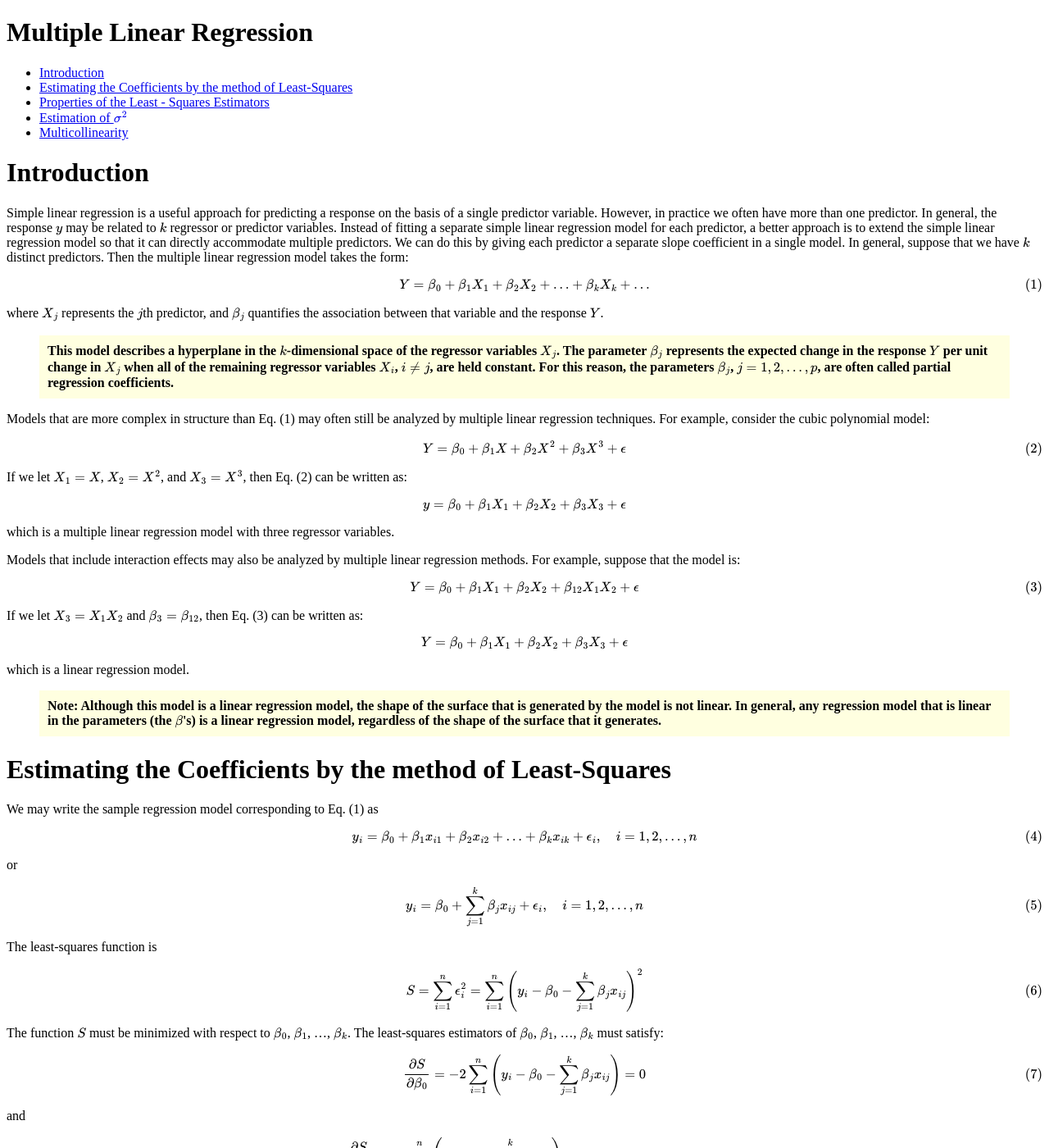
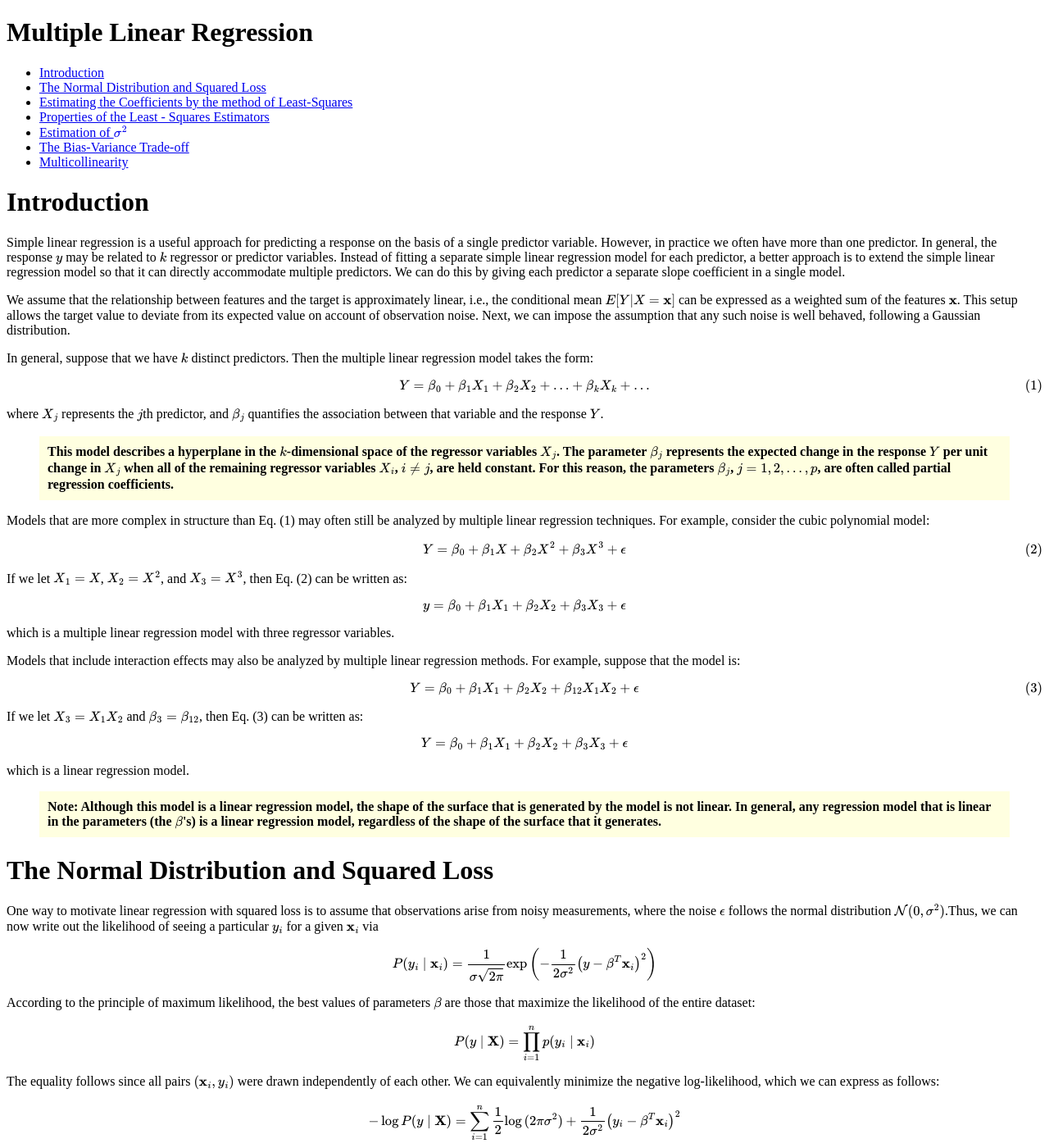
Before and after one commit to MLBible/classical-ml, a Jekyll site: the page built from multiple-linear-regression/index.md, in a window 1280 px wide and 1400 px high. Shown: the whole window at 82% size. Built offline with Jekyll 4.4.1, drawn with Linux system fonts in a browser that asks for light colours; formulas are drawn with MathJax 3; some of the changed text lies outside the part shown.

Commit message:
mlr update

```diff
--- a/multiple-linear-regression/index.md
+++ b/multiple-linear-regression/index.md
@@ -4,7 +4,13 @@ title: Multiple Linear Regression
 ---
 # Introduction
 
-Simple linear regression is a useful approach for predicting a response on the basis of a single predictor variable. However, in practice we often have more than one predictor. In general, the response $$y$$ may be related to $$k$$ regressor or predictor variables. Instead of fitting a separate simple linear regression model for each predictor, a better approach is to extend the simple linear regression model so that it can directly accommodate multiple predictors. We can do this by giving each predictor a separate slope coefficient in a single model. In general, suppose that we have $$k$$ distinct predictors. Then the multiple linear regression model takes the form:
+Simple linear regression is a useful approach for predicting a response on the basis of a single predictor variable. However, in practice we often have more than one predictor. In general, the response $$y$$ may be related to $$k$$ regressor or predictor variables. Instead of fitting a separate simple linear regression model for each predictor, a better approach is to extend the simple linear regression model so that it can directly accommodate multiple predictors. We can do this by giving each predictor a separate slope coefficient in a single model.
+
+We assume that the relationship between features and the target is approximately linear, i.e., the conditional mean $E[Y \vert X=\mathbf{x}]$ can be expressed as a weighted sum of the features $\mathbf{x}$. This setup allows the target value to deviate from its expected value on account of observation noise. Next, we can impose the assumption that any such noise is well behaved, following a Gaussian distribution.
+
+
+
+In general, suppose that we have $$k$$ distinct predictors. Then the multiple linear regression model takes the form:
 
 $$
 Y = \beta_0 + \beta_1X_1 + \beta_2X_2 + \ldots + \beta_kX_k + \ldots \tag{1}
@@ -49,6 +55,29 @@ which is a linear regression model.
 <blockquote style="background-color: #FFFFE0; padding: 10px;">
 <b>Note: Although this model is a linear regression model, the shape of the surface that is generated by the model is not linear. In general, any regression model that is linear in the parameters (the $\beta$'s) is a linear regression model, regardless of the shape of the surface that it generates.</b>
 </blockquote>
+
+# The Normal Distribution and Squared Loss
+
+One way to motivate linear regression with squared loss is to assume that observations arise from noisy measurements, where the noise $\epsilon$ follows the normal distribution $\mathcal{N}(0, \sigma^2)$.Thus, we can now write out the likelihood of seeing a particular $y_i$ for a given $\mathbf{x}_i$ via
+
+$$
+P(y_i \mid \mathbf{x}_i) = \frac{1}{\sigma \sqrt{2 \pi}} \exp{\left( - \frac{1}{2\sigma^2} \left(y - \mathbf{\beta}^T\mathbf{x}_i \right)^2 \right)}
+$$
+
+According to the principle of maximum likelihood, the best values of parameters $\mathbf{\beta}$ are those that maximize the likelihood of the entire dataset:
+
+$$
+P(y \mid \mathbf{X}) = \prod_{i=1}^{n} p(y_i \mid \mathbf{x}_i)
+$$
+
+The equality follows since all pairs $(\mathbf{x}_i, y_i)$ were drawn independently of each other. We can equivalently minimize the negative log-likelihood, which we can express as follows:
+
+$$
+- \log P(y \mid \mathbf{X}) = \sum_{i=1}^{n} \frac{1}{2}\log{(2 \pi \sigma^2)} +
+\frac{1}{2\sigma^2}\left(y_i - \mathbf{\beta}^T\mathbf{x}_i \right)^2
+$$
+
+If we assume that $\sigma$ is fixed, we can ignore the first term, because it does not depend on $\mathbf{\beta}$. The second term is identical to the squared error loss introduced earlier, except for the multiplicative constant $\frac{1}{\sigma^2}$. Fortunately, the solution does not depend on $\sigma$ either. It follows that minimizing the mean squared error is equivalent to the maximum likelihood estimation of a linear model under the assumption of additive Gaussian noise.
 
 # Estimating the Coefficients  by the method of Least-Squares
 
@@ -237,4 +266,20 @@ $$
 MS_{\text{Res}} = \frac{SS_{\text{Res}}}{n - p} = \hat{\sigma}^2
 $$
 
+# The Bias-Variance Trade-off
+
+We can write the mean squared error as the sum of the square of the bias, the variance and the irreducible error.
+
+$$
+\begin{eqnarray}
+\text{MSE}(\hat{f}, f) & = & E[(\hat{f} - f)^2] \\
+& = & E[\hat{f^2}] + E[f^2] - 2 E[\hat{f} f] \\
+& = & \text{Var}(\hat{f}) + E^2(\hat{f}) + \text{Var}(f) + E^2(f) - 2 E[\hat{f}] E[f] \\
+& = & \left( E[\hat{f}] - E[f] \right)^2 + \text{Var}(\hat{f}) + \text{Var}(f) \\
+& = & \text{bias}^2(\hat{f}) + \text{Var}(\hat{f}) + \text{Var}(f)
+\end{eqnarray}
+$$
+
+We refer the above formula as bias-variance trade-off. The mean squared error can be divided into three sources of error: the error from high bias, the error from high variance and the irreducible error. The bias error is commonly seen in a simple model (such as a linear regression model), which cannot extract high dimensional relations between the features and the outputs. If a model suffers from high bias error, we often say it is underfitting or lack of flexibilty. The high variance usually results from a too complex model, which overfits the training data. As a result, an overfitting model is sensitive to small fluctuations in the data. If a model suffers from high variance, we often say it is overfitting and lack of generalization. The irreducible error is the result from noise in $f$ itself.
+
 # Multicollinearity
```
Also changed, not shown: 2 other files.
